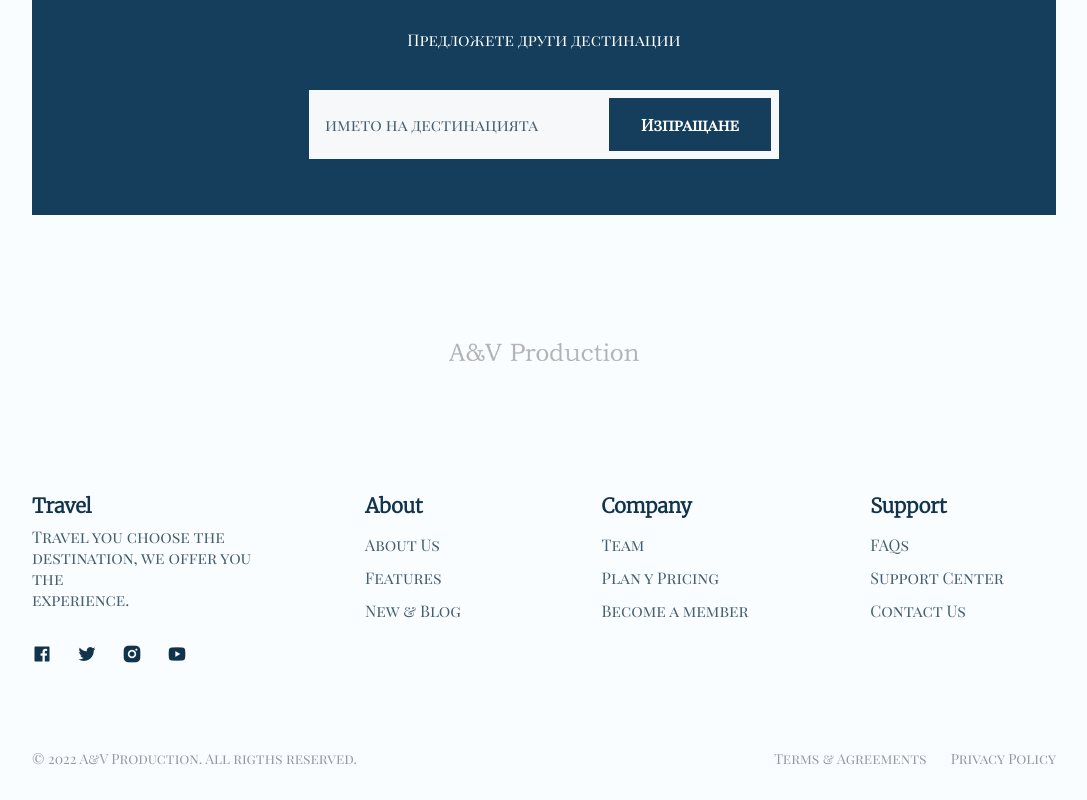
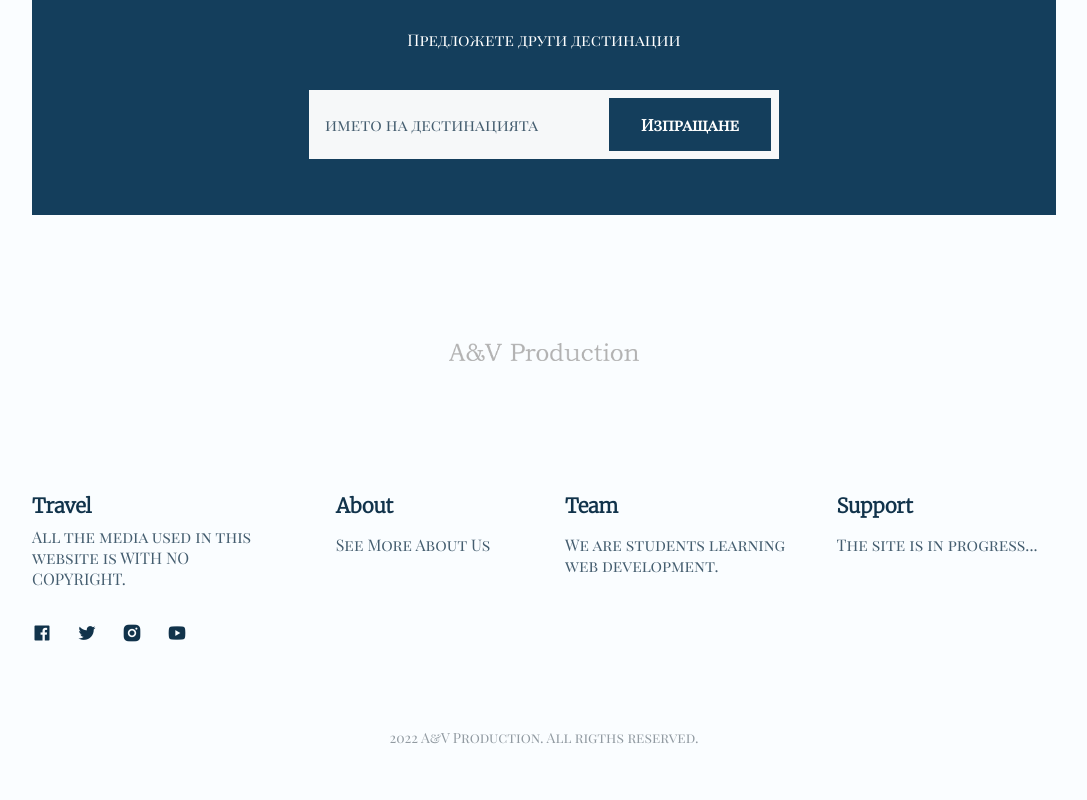
Before and after one commit to hugovasko/TravelProject, a plain HTML site: page index.html in a window 1280 px wide. Shown: the part 3876-4676 px from the top of the page, without its empty margins (96-1183 px from the left). After the commit the page ends 4655 px from the top, so only its background shows below. Drawn offline with nearby package versions, Linux system fonts and the light colour scheme.

Commit message:
Footer was updated

```diff
--- a/assets/css/styles.css
+++ b/assets/css/styles.css
@@ -759,24 +759,14 @@
 
 .footer__rights {
   display: flex;
-  flex-direction: column;
+  flex-direction: row;
+  justify-content: center;
   row-gap: 1.5rem;
-  text-align: center;
 }
 
-.footer__copy, .footer__terms-link {
+.footer__copy {
   font-size: var(--small-font-size);
   color: var(--text-color-light);
-}
-
-.footer__terms {
-  display: flex;
-  column-gap: 1.5rem;
-  justify-content: center;
-}
-
-.footer__terms-link:hover {
-  color: var(--text-color);
 }
 
 /*========== SCROLL UP ==========*/
@@ -972,8 +962,9 @@
     padding: 0 .5rem;
   }
   .footer__rights {
+    display: flex;
     flex-direction: row;
-    justify-content: space-between;
+    justify-content: center;
   }
 }
 
--- a/index.html
+++ b/index.html
@@ -369,8 +369,8 @@
                 <div class="footer__content grid">
                     <div class="footer__data">
                         <h3 class="footer__title">Travel</h3>
-                        <p class="footer__description">Travel you choose the <br> destination,
-                            we offer you the <br> experience.
+                        <p class="footer__description">All the media used in this <br>
+                            website is WITH NO COPYRIGHT.
                         </p>
                         <div>
                             <a href="https://www.facebook.com/" target="_blank" class="footer__social">
@@ -392,28 +392,17 @@
                         <h3 class="footer__subtitle">About</h3>
                         <ul>
                             <li class="footer__item">
-                                <a href="#about" class="footer__link">About Us</a>
-                            </li>
-                            <li class="footer__item">
-                                <a href="#none" class="footer__link">Features</a>
-                            </li>
-                            <li class="footer__item">
-                                <a href="#none" class="footer__link">New & Blog</a>
+                                <a href="#about" class="footer__link">See More About Us</a>
                             </li>
                         </ul>
                     </div>
 
                     <div class="footer__data">
-                        <h3 class="footer__subtitle">Company</h3>
+                        <h3 class="footer__subtitle">Team</h3>
                         <ul>
                             <li class="footer__item">
-                                <a href="#none" class="footer__link">Team</a>
-                            </li>
-                            <li class="footer__item">
-                                <a href="#none" class="footer__link">Plan y Pricing</a>
-                            </li>
-                            <li class="footer__item">
-                                <a href="#none" class="footer__link">Become a member</a>
+                                <a href="#none" class="footer__link">We are students learning <br>
+                                     web development.</a>
                             </li>
                         </ul>
                     </div>
@@ -422,24 +411,14 @@
                         <h3 class="footer__subtitle">Support</h3>
                         <ul>
                             <li class="footer__item">
-                                <a href="#none" class="footer__link">FAQs</a>
-                            </li>
-                            <li class="footer__item">
-                                <a href="#none" class="footer__link">Support Center</a>
-                            </li>
-                            <li class="footer__item">
-                                <a href="#none" class="footer__link">Contact Us</a>
+                                <a href="#none" class="footer__link">The site is in progress...</a>
                             </li>
                         </ul>
                     </div>
                 </div>
 
                 <div class="footer__rights">
-                    <p class="footer__copy">&#169; 2022 A&V Production. All rigths reserved.</p>
-                    <div class="footer__terms">
-                        <a href="#none" class="footer__terms-link">Terms & Agreements</a>
-                        <a href="#none" class="footer__terms-link">Privacy Policy</a>
-                    </div>
+                    <p class="footer__copy">2022 A&V Production. All rigths reserved.</p>
                 </div>
             </div>
         </footer>
```
